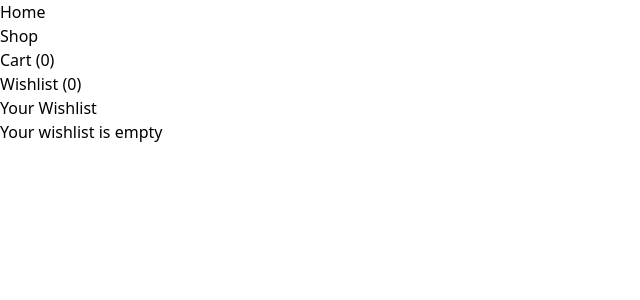
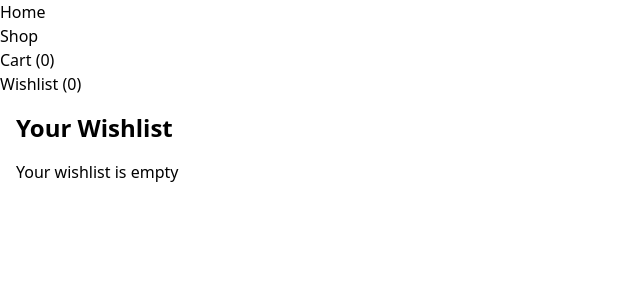
Before and after one commit to Ayush-Tak/shopping-cart, a React (Vite) app: page /wishlist in a window 1280 px wide. Shown: the top 300 px of the page, without its empty margins (0-640 px from the left). Built offline with nearby package versions, Linux system fonts and the light colour scheme.

Commit message:
Moving to cart and remove from wishlist

```diff
--- a/src/pages/WishListPage.jsx
+++ b/src/pages/WishListPage.jsx
@@ -1,17 +1,30 @@
 import {useOutletContext} from "react-router-dom";
 
 function WishListPage(){
-    const {wishlist} = useOutletContext();
+    const {wishlist,handleMoveToCart,handleAddToWishlist} = useOutletContext();
 
     return (
-        <div>
-            <h1>Your Wishlist</h1>
+        <div className="p-4">
+            <h1 className="text-2xl font-bold mb-4">Your Wishlist</h1>
             {wishlist.length === 0 ? (
                 <p>Your wishlist is empty</p>
             ) : (
                 <ul>
-                    {wishlist.map((item, index) => (
-                        <li key={index}>{item.name} - ${item.price}</li>
+                    {wishlist.map((item) => (
+                        <li key={item.id} className="flex justify-between items-center border-b py-2">
+                            <span>{item.name}- ${item.price}</span>
+                            <div className="flex items-center">
+                                <button onClick={()=> handleMoveToCart(item)}
+                                    className="bg-blue-500 text-white px-3 py-1 rounded mr-2 hover:bg-blue-700">
+                                        Move To Cart
+                                </button>
+                                <button
+                                onClick={()=> handleAddToWishlist(item)}
+                                className="bg-red-500 text-white px-3 py-1 rounded hover:bg-red-700">
+                                    Remove
+                                </button>
+                            </div>
+                        </li>
                     ))}
                 </ul>
             )}
```
